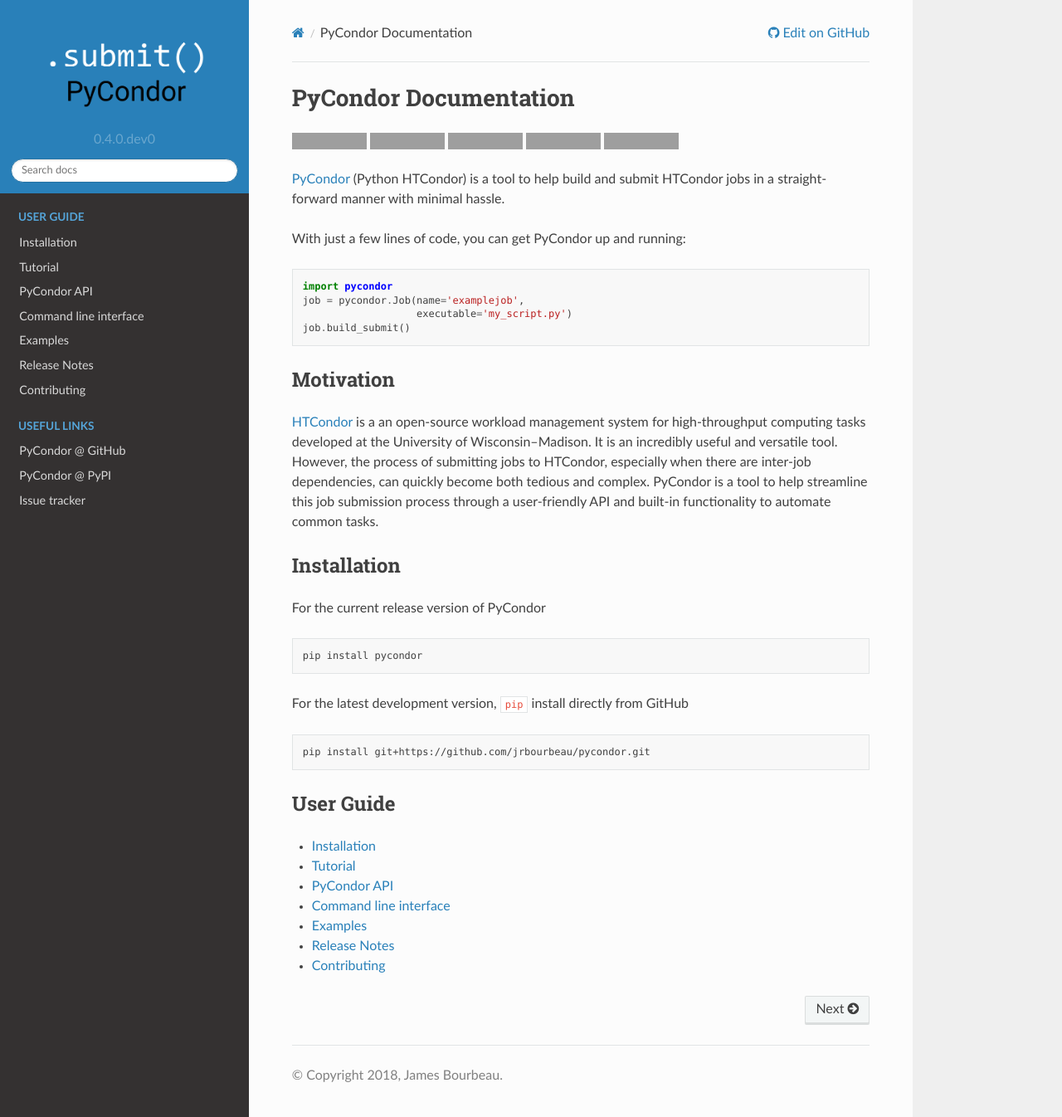
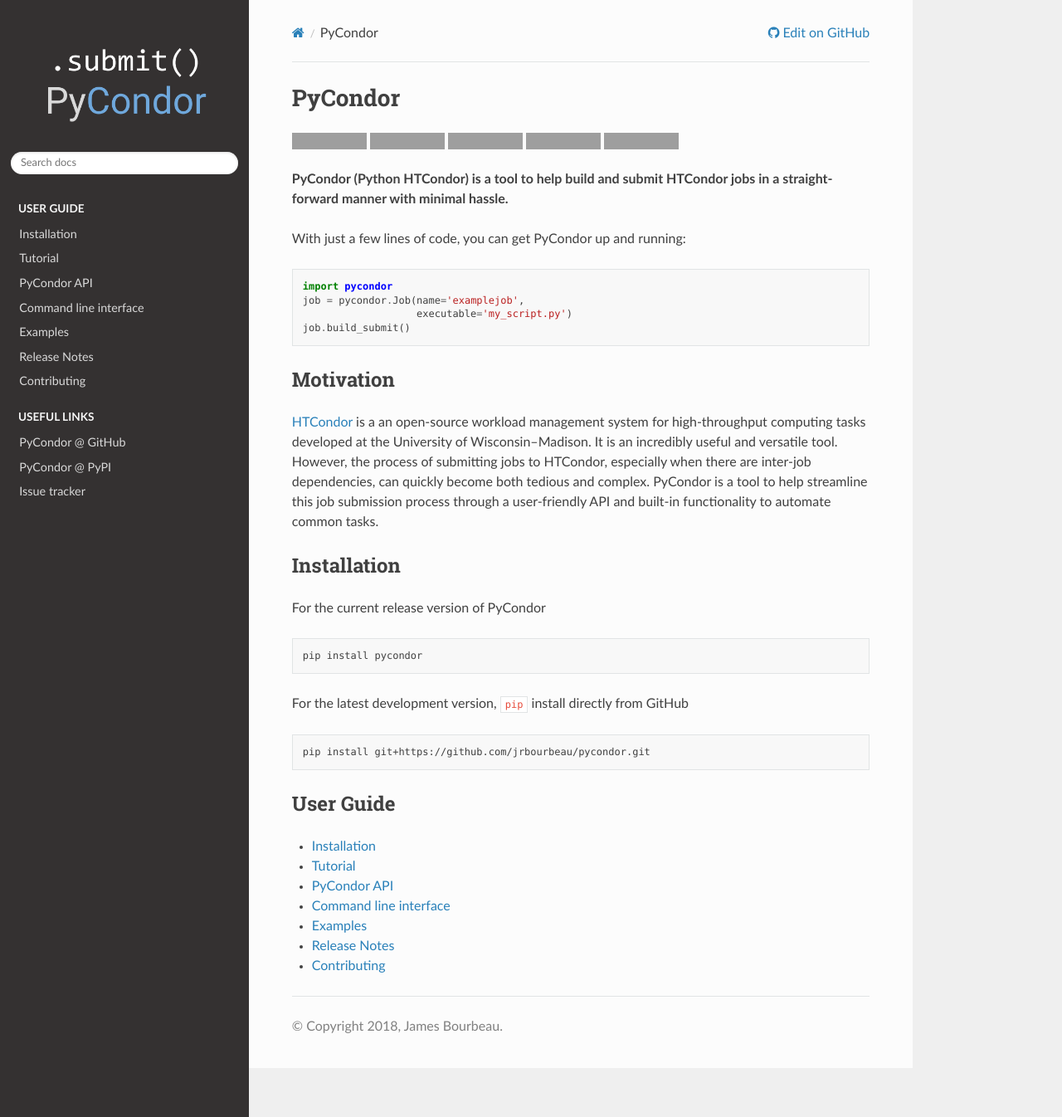
Before and after one commit to pycondor/pycondor, a Sphinx documentation site: the page built from docs/index.rst, in a window 1280 px wide and 1346 px high. Shown: the whole window at 83% size. Built offline with Sphinx 7.4.7 and the Read the Docs theme 2.0.0, drawn with Linux system fonts in a browser that asks for light colours; the version number is read from the project's files by our own code; grey boxes are pictures that could not be loaded.

Commit message:
Adds custom css to docs

```diff
--- /dev/null
+++ b/docs/_static/custom.css
@@ -0,0 +1,25 @@
+
+.wy-nav-side p.caption {
+  color: #F5F5F5;
+  font-size: 85%;
+}
+
+
+.wy-nav-side, div.wy-side-nav-search {
+  background: #343131;
+}
+
+/* Sidebar link click color */
+.toctree-l1 > a:active {
+  background-color: rgb(113, 169, 218) !important;
+  color: rgb(252, 252, 252) !important;
+}
+
+.toctree-l1 > a:hover {
+  background-color: rgb(113, 169, 218);
+  color: rgb(252, 252, 252);
+}
+
+.wy-side-nav-search input[type="text"] {
+  border: 0px;
+}
--- a/docs/conf.py
+++ b/docs/conf.py
@@ -66,9 +66,9 @@
 # built documents.
 #
 # The short X.Y version.
-version = pycondor.__version__
+version = ''
 # The full version, including alpha/beta/rc tags.
-release = pycondor.__version__
+release = ''
 
 # The language for content autogenerated by Sphinx. Refer to documentation
 # for a list of supported languages.
@@ -105,6 +105,9 @@
 # so a file named "default.css" will overwrite the builtin "default.css".
 html_static_path = ['_static']
 
+def setup(app):
+    app.add_stylesheet('custom.css')
+
 html_sidebars = {
     '**': [
         'about.html',
@@ -125,14 +128,16 @@
 # a list of builtin themes.
 #
 html_theme = "sphinx_rtd_theme"
-html_logo = "_static/logo3.png"
+html_logo = "_static/logo-light-color.png"
 
 # Theme options are theme-specific and customize the look and feel of a theme
 # further.  For a list of options available for each theme, see the
 # documentation.
 #
 html_theme_options = {
-    'logo_only': True
+    'logo_only': True,
+    'display_version': False,
+    'prev_next_buttons_location': False,
 }
 
 # Add any paths that contain custom static files (such as style sheets) here,
--- a/docs/index.rst
+++ b/docs/index.rst
@@ -29,9 +29,9 @@
 
 
 
-**********************
-PyCondor Documentation
-**********************
+********
+PyCondor
+********
 
 .. image:: https://travis-ci.org/jrbourbeau/pycondor.svg?branch=master
     :target: https://travis-ci.org/jrbourbeau/pycondor
@@ -49,8 +49,7 @@
     :alt: PyPI - Python Version
     :target: https://pypi.org/project/PyCondor/
 
-`PyCondor
-<https://github.com/jrbourbeau/pycondor/>`_ (Python HTCondor) is a tool to help build and submit HTCondor jobs in a straight-forward manner with minimal hassle.
+**PyCondor (Python HTCondor) is a tool to help build and submit HTCondor jobs in a straight-forward manner with minimal hassle.**
 
 With just a few lines of code, you can get PyCondor up and running:
 
```
Also changed, not shown: docs/_static/logo-light-color.png (added).
